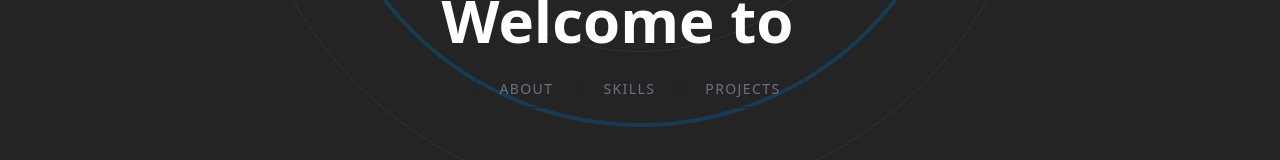
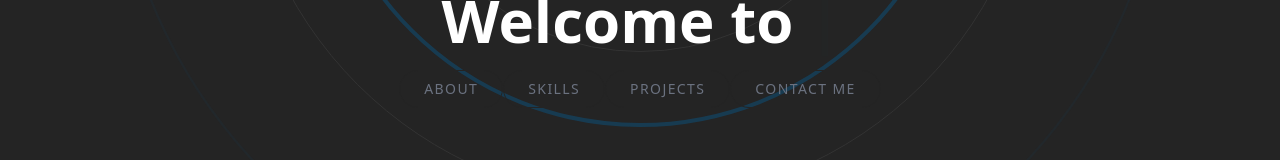
Before and after one commit to rickilink/repo2023, a Next.js app: page / in a window 1280 px wide. Shown: the part 541-701 px from the top of the page. Built offline with nearby package versions, Linux system fonts and the light colour scheme.

Commit message:
added link to contact

```diff
--- a/components/Hero.tsx
+++ b/components/Hero.tsx
@@ -38,11 +38,15 @@ export default function Hero({}: Props) {
           {/* <Link href="#Experience">
             <button className="heroButton">Experience</button>
           </Link> */}
+
           <Link href="#Skills">
             <button className="heroButton">Skills</button>
           </Link>
           <Link href="#Projects">
             <button className="heroButton">Projects</button>
+          </Link>
+          <Link href="#Contact">
+            <button className="heroButton">Contact Me</button>
           </Link>
         </div>
       </div>
```
